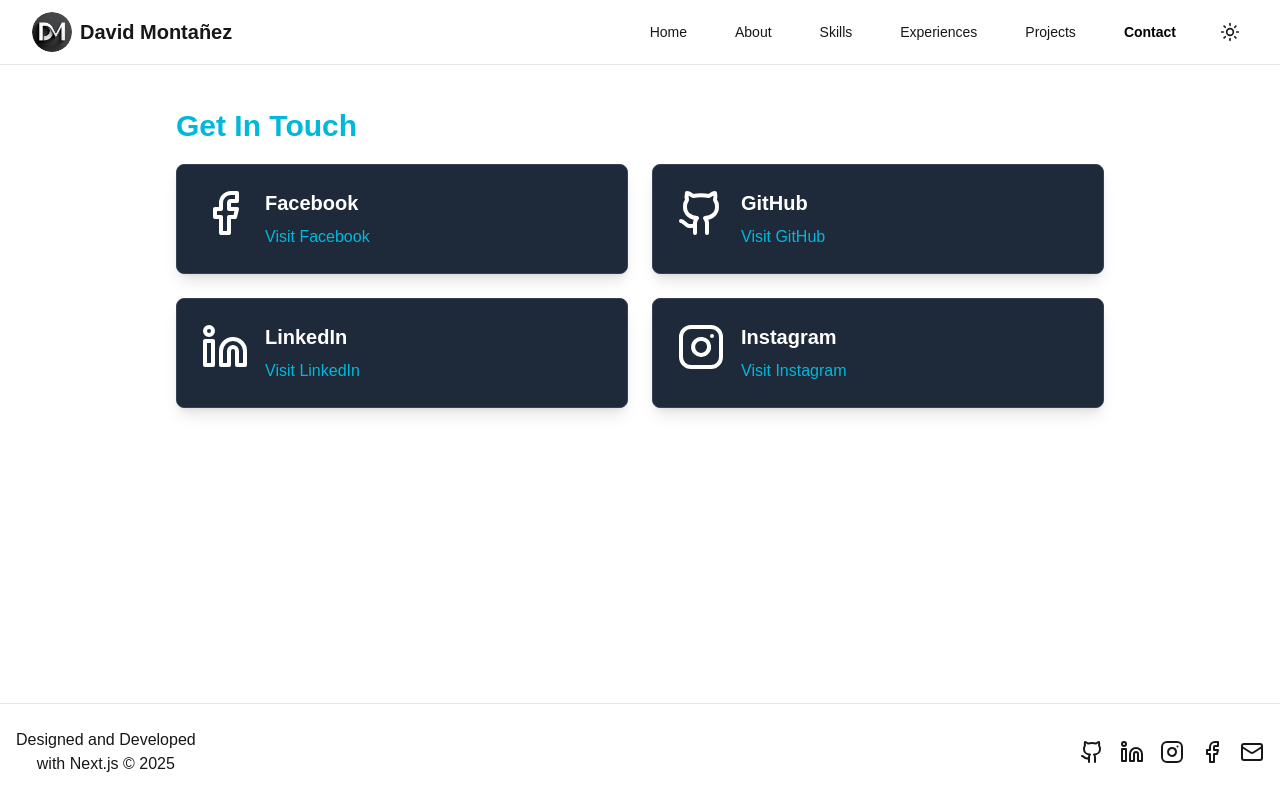
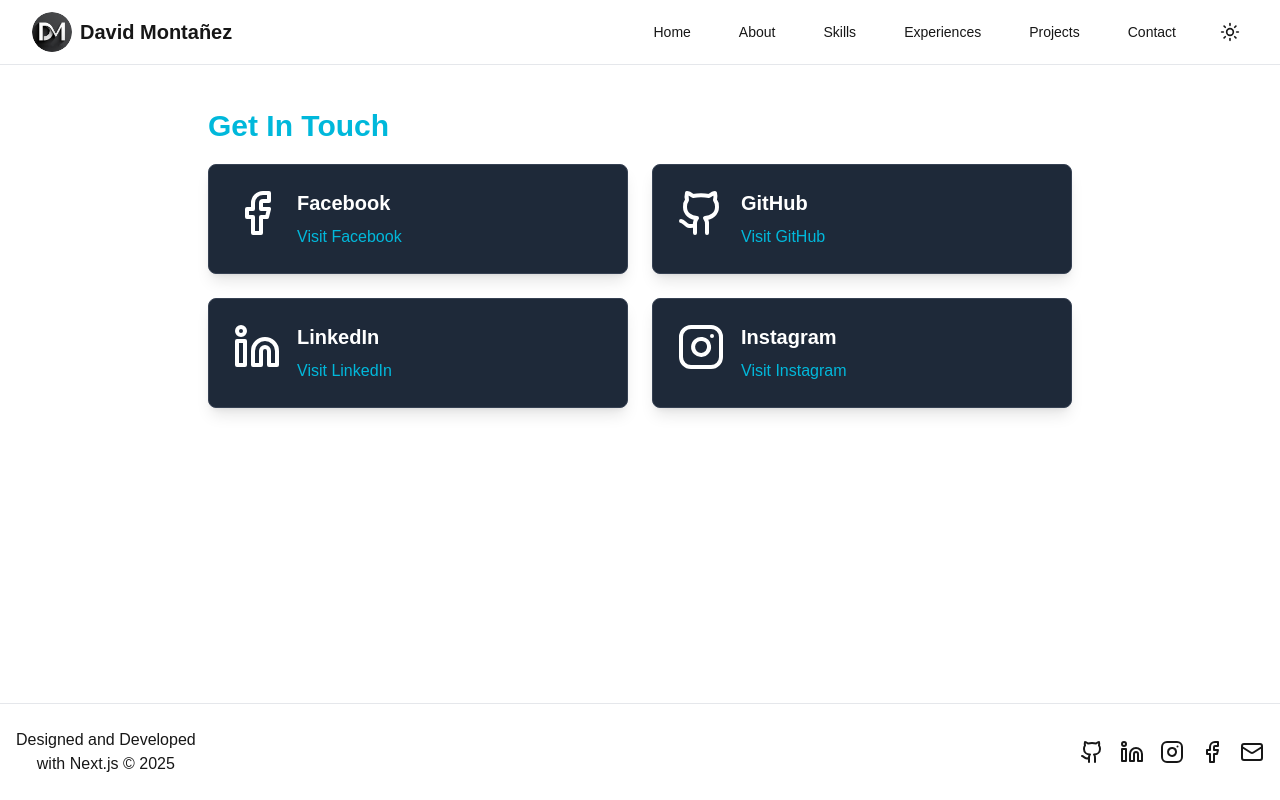
Before and after one commit to davmz/davmz.github.io, a Next.js app: page /contact in a window 1280 px wide. Built offline with nearby package versions, Linux system fonts and the light colour scheme.

Commit message:
Fix: current page navigation styling. contact x padding updates

```diff
--- a/components/layout/Nav.js
+++ b/components/layout/Nav.js
@@ -1,10 +1,9 @@
 "use client";
-
-import { useState, useEffect } from "react";
 
 import Link from "next/link";
 import Image from "next/image";
 import { useTheme } from "next-themes";
+import { useState, useEffect } from "react";
 import { usePathname } from "next/navigation";
 import { Menu, X, Moon, Sun } from "lucide-react";
 
@@ -39,11 +38,11 @@ export default function Navbar() {
 
     const navigation = [
         { name: 'Home', href: '/' },
-        { name: 'About', href: '/about' },
-        { name: 'Skills', href: '/skills' },
-        { name: 'Experiences', href: '/experiences' },
-        { name: 'Projects', href: '/projects' },
-        { name: 'Contact', href: '/contact' },
+        { name: 'About', href: '/about/' },
+        { name: 'Skills', href: '/skills/' },
+        { name: 'Experiences', href: '/experiences/' },
+        { name: 'Projects', href: '/projects/' },
+        { name: 'Contact', href: '/contact/' },
     ];
 
     const isActive = (path) => pathname === path;
@@ -81,6 +80,7 @@ export default function Navbar() {
                                 {item.name}
                             </Link>
                         ))}
+
                         <Button
                             variant="ghost"
                             size="icon"
@@ -112,6 +112,7 @@ export default function Navbar() {
                             </>
                             )}
                         </Button>
+
                         <Button
                             variant="ghost"
                             size="icon"
--- a/src/app/contact/page.js
+++ b/src/app/contact/page.js
@@ -4,7 +4,7 @@ import SocialMediaCard from "../../../components/ui/SocialMediaCard";
 
 export default function Contact() {
     return (
-        <div className="relative flex flex-col flex-grow items-start p-6 md:px-44">
+        <div className="relative flex flex-col flex-grow items-start p-6 md:px-52">
             <section className="w-full">
                 <h1 className="text-3xl font-bold text-left py-5 text-cyan-500">Get In Touch</h1>
 
```
Lines whose indentation alone changed are shown as unchanged.
